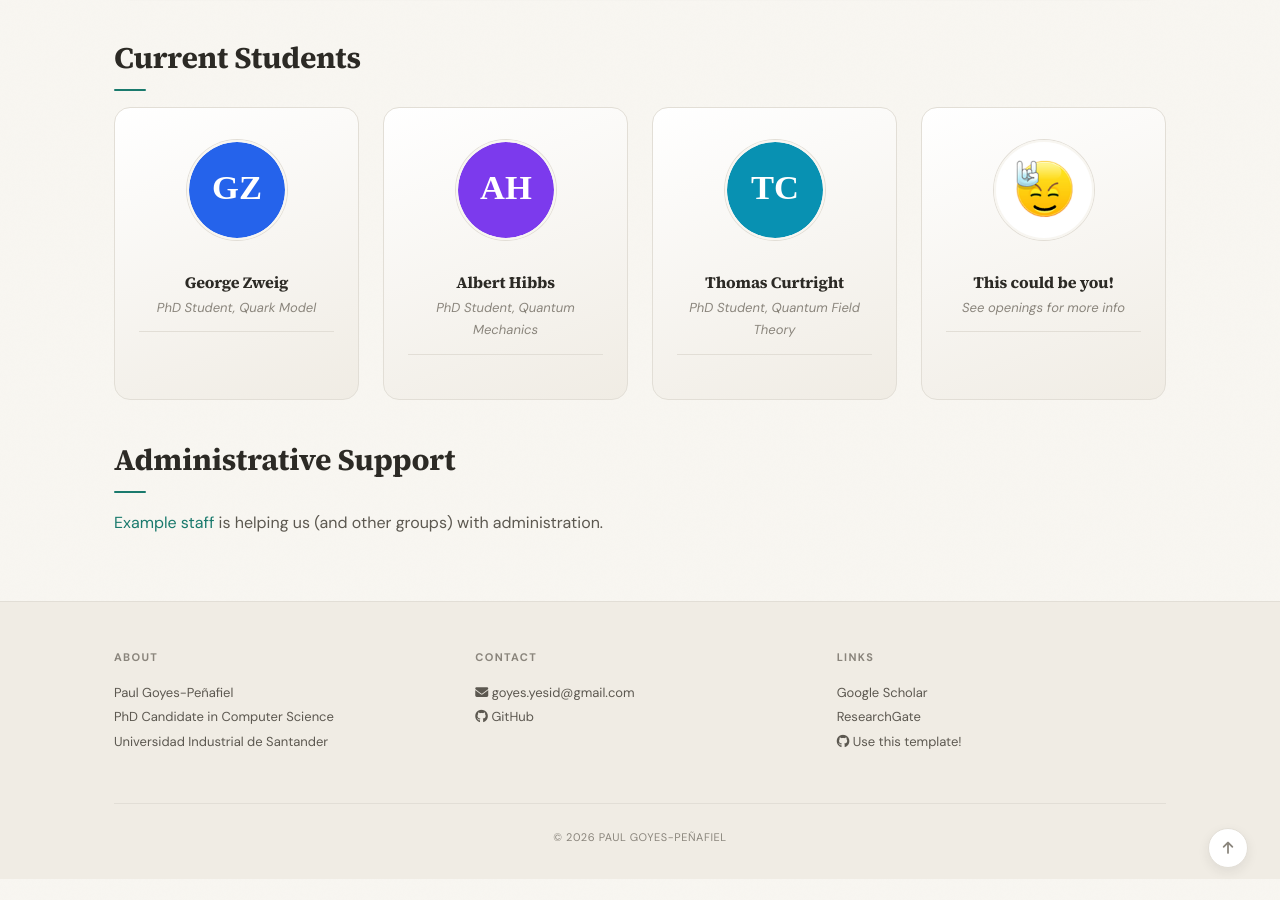
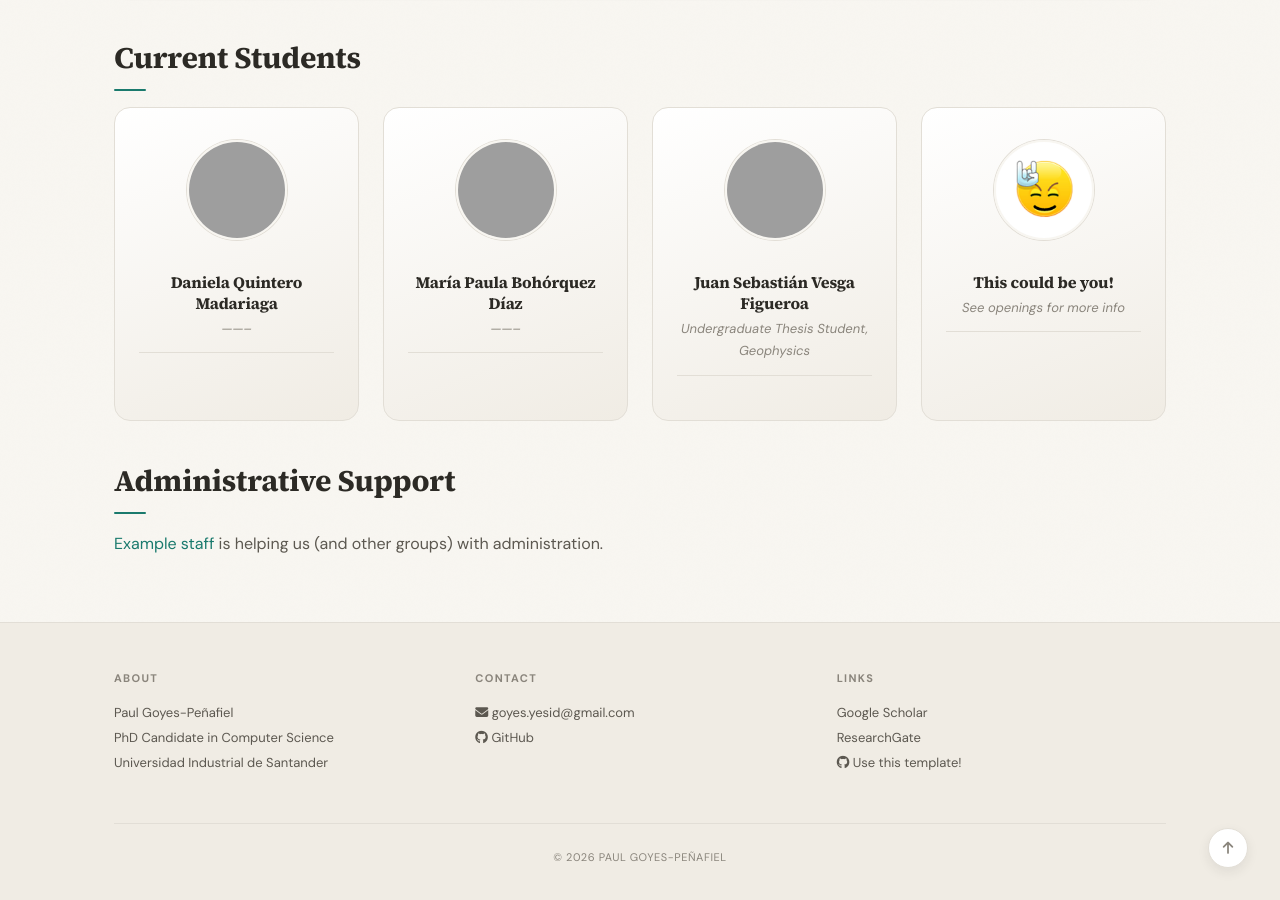
Before and after one commit to PAULGOYES/paulgoyes.github.io, a Jekyll site: the page built from _pages/team.md, in a window 1280 px wide and 900 px high, scrolled down 711 px. Built offline with Jekyll 4.4.1, drawn with Linux system fonts in a browser that asks for light colours; a style sheet for code colours, icons or effects is not loaded; before the commit the page ends 1590 px from its top, so only the background shows below that.

Commit message:
Update team members in team_members.yml
Replaced team members George Zweig, Albert Hibbs, and Thomas Curtright with Daniela Quintero Madariaga, María Paula Bohórquez Díaz, and Juan Sebastián Vesga Figueroa.

```diff
--- a/_data/team_members.yml
+++ b/_data/team_members.yml
@@ -3,17 +3,17 @@
 # Optional: email, website, scholar, github, researchgate, cv
 # Photos go in images/ or images/team/
 
-- name: George Zweig
-  photo: team/george-zweig.svg
-  info: PhD Student, Quark Model
+- name: Daniela Quintero Madariaga
+  photo: team/daniela-quintero.jpg
+  info: --------
 
-- name: Albert Hibbs
-  photo: team/albert-hibbs.svg
-  info: PhD Student, Quantum Mechanics
+- name: María Paula Bohórquez Díaz
+  photo: team/maria-paula-bohorquez.jpg
+  info: --------
 
-- name: Thomas Curtright
-  photo: team/thomas-curtright.svg
-  info: PhD Student, Quantum Field Theory
+- name: Juan Sebastián Vesga Figueroa
+  photo: team/juan-vesga.jpg
+  info: Undergraduate Thesis Student, Geophysics
 
 - name: "This could be you!"
   photo: rock.jpg
```
